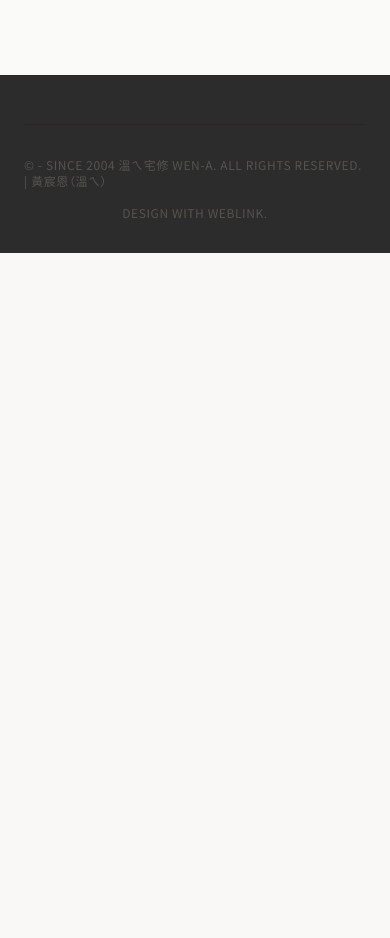
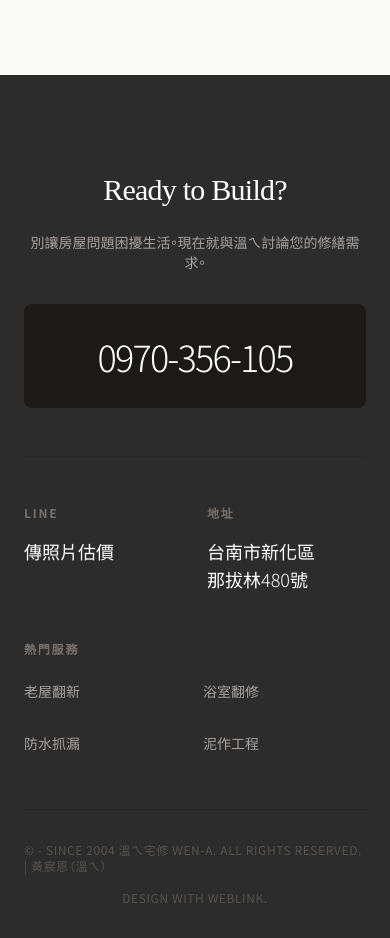
Before and after one commit to BertWang/home_repair, a website: page index.html in a window 390 px wide. Shown: the part 8040-8978 px from the top of the page. Before the commit the page ends 8293 px from the top, so only its background shows below. Drawn offline with nearby package versions, Linux system fonts and the light colour scheme; files that its build step writes are made by us from their sources; a web font is replaced by a local one.

Commit message:
Update index.html

```diff
--- a/index.html
+++ b/index.html
@@ -991,11 +991,54 @@
             </div>
         </div>
     </section>
+
     <!-- 7. FOOTER (Mobile-First) -->
     <footer class="bg-stone-dark text-white pt-12 pb-8 px-6 md:px-12 border-t border-stone-800">
         <div class="container mx-auto">
-            <!-- Mobile: 3 大卡片 (Removed for consistency) -->
-            <!-- <div class="md:hidden mb-12"> ... </div> -->
+            <!-- Mobile: 3 大卡片 -->
+            <div class="md:hidden mb-12">
+                <!-- 卡片 1：超大電話 CTA -->
+                <div class="text-center py-12 border-b border-stone-800/50 mb-12">
+                    <h3 class="text-3xl font-medium tracking-tight mb-6">Ready to Build?</h3>
+                    <p class="text-stone-400 mb-8 max-w-md mx-auto text-sm">
+                        別讓房屋問題困擾生活。現在就與溫ㄟ討論您的修繕需求。
+                    </p>
+                    <a href="tel:0970356105"
+                        class="block w-full text-4xl font-light tracking-tighter text-center py-8 bg-stone-900 hover:bg-stone-800 transition-colors rounded-lg">
+                        0970-356-105
+                    </a>
+                </div>
+
+                <!-- 卡片 2：聯絡資訊 -->
+                <div class="grid grid-cols-2 gap-6 mb-12">
+                    <div class="space-y-4">
+                        <span class="text-xs font-bold tracking-widest text-stone-500 uppercase block mb-2">LINE</span>
+                        <a href="https://line.me/ti/p/1y0e1_elhk"
+                            class="block text-lg font-light hover:text-stone-300 transition-colors">
+                            傳照片估價
+                        </a>
+                    </div>
+                    <div class="space-y-4">
+                        <span class="text-xs font-bold tracking-widest text-stone-500 uppercase block mb-2">地址</span>
+                        <span class="text-lg font-light block">台南市新化區<br>那拔林480號</span>
+                    </div>
+                </div>
+
+                <!-- 卡片 3：熱門服務 -->
+                <div class="space-y-4">
+                    <span class="text-xs font-bold tracking-widest text-stone-500 uppercase block mb-4">熱門服務</span>
+                    <div class="grid grid-cols-2 gap-4">
+                        <a href="service/old-house-renovation.html"
+                            class="text-sm text-stone-400 hover:text-white transition-colors block py-2">老屋翻新</a>
+                        <a href="service/bathroom-renovation.html"
+                            class="text-sm text-stone-400 hover:text-white transition-colors block py-2">浴室翻修</a>
+                        <a href="service/waterproofing.html"
+                            class="text-sm text-stone-400 hover:text-white transition-colors block py-2">防水抓漏</a>
+                        <a href="service/masonry.html"
+                            class="text-sm text-stone-400 hover:text-white transition-colors block py-2">泥作工程</a>
+                    </div>
+                </div>
+            </div>
 
             <!-- Desktop: 完整版 -->
             <div class="hidden md:grid lg:grid-cols-5 gap-12 mb-16">
@@ -1139,8 +1182,7 @@
                             <span class="text-[10px] text-stone-400">漏水 / 乾濕分離</span>
                         </a>
                         <a href="service/waterproofing.html" onclick="toggleMenu()
-                        "
-                            class="flex items-center justify-between text-sm text-stone-600 hover:text-stone-900 transition-colors">
+                    " class="flex items-center justify-between text-sm text-stone-600 hover:text-stone-900 transition-colors">
                             <span>防水抓漏</span>
                             <span class="text-[10px] text-stone-400">頂樓 / 外牆</span>
                         </a>
```
